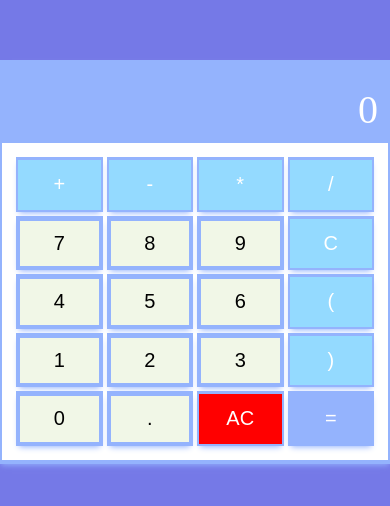
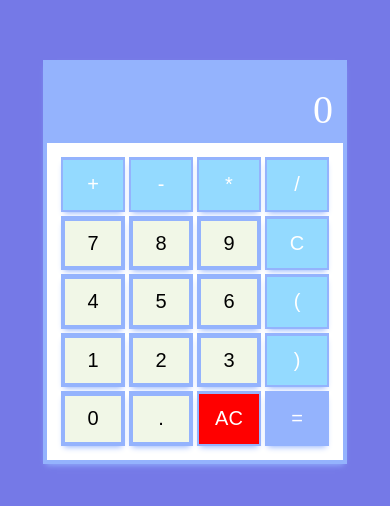
Before and after one commit to TaiwoJoshua/calculator, a plain HTML site: page index.html in a window 390 px wide. Shown: the part 160-666 px from the top of the page. Drawn offline with Linux system fonts and the light colour scheme.

```diff
--- a/Assets/css/calculator.css
+++ b/Assets/css/calculator.css
@@ -89,9 +89,9 @@
 }
 
 /* Media Query Section */
-/* @media screen and (max-width:425px) and (min-width:320px){
+@media screen and (max-width:425px) and (min-width:320px){
     .calculator{
-        width: 80%;
-        height: 60vh;
+        width: 300px;
+        height: 300px;
     }
-} */
+}
```
